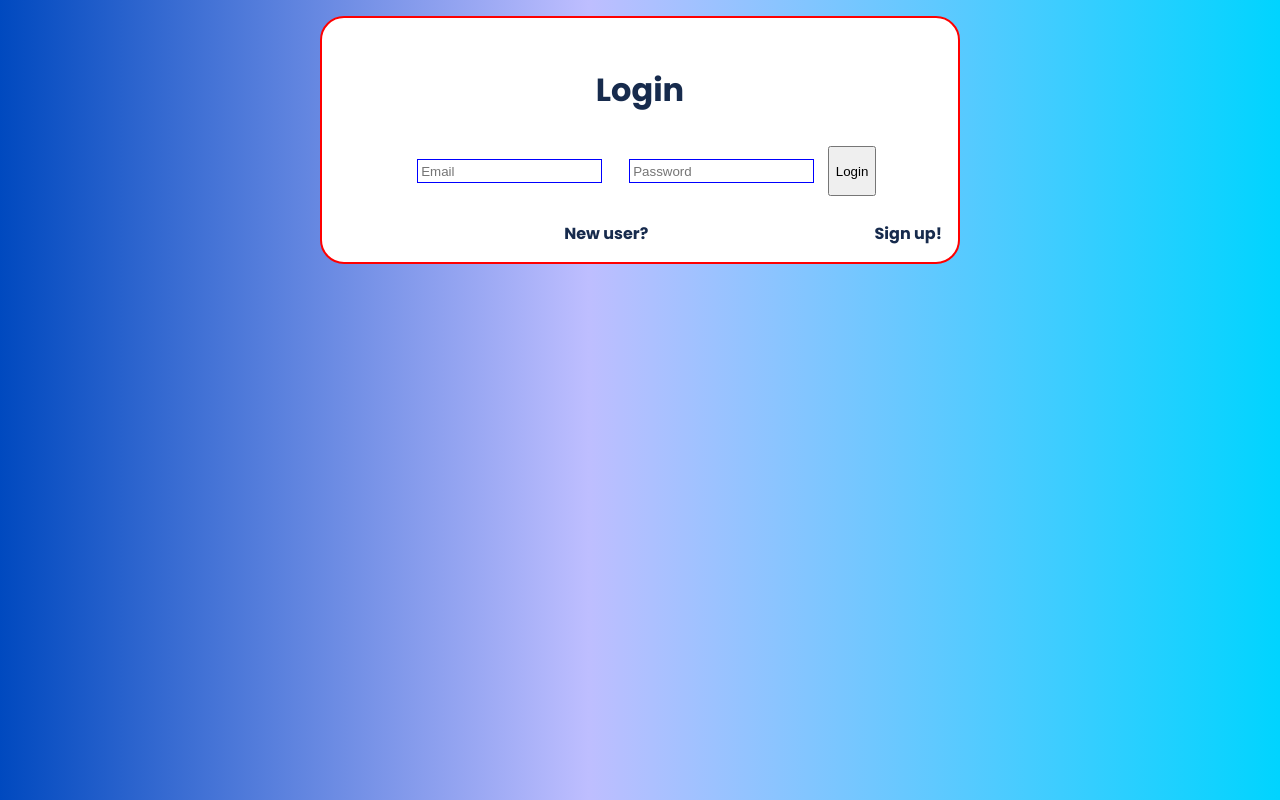
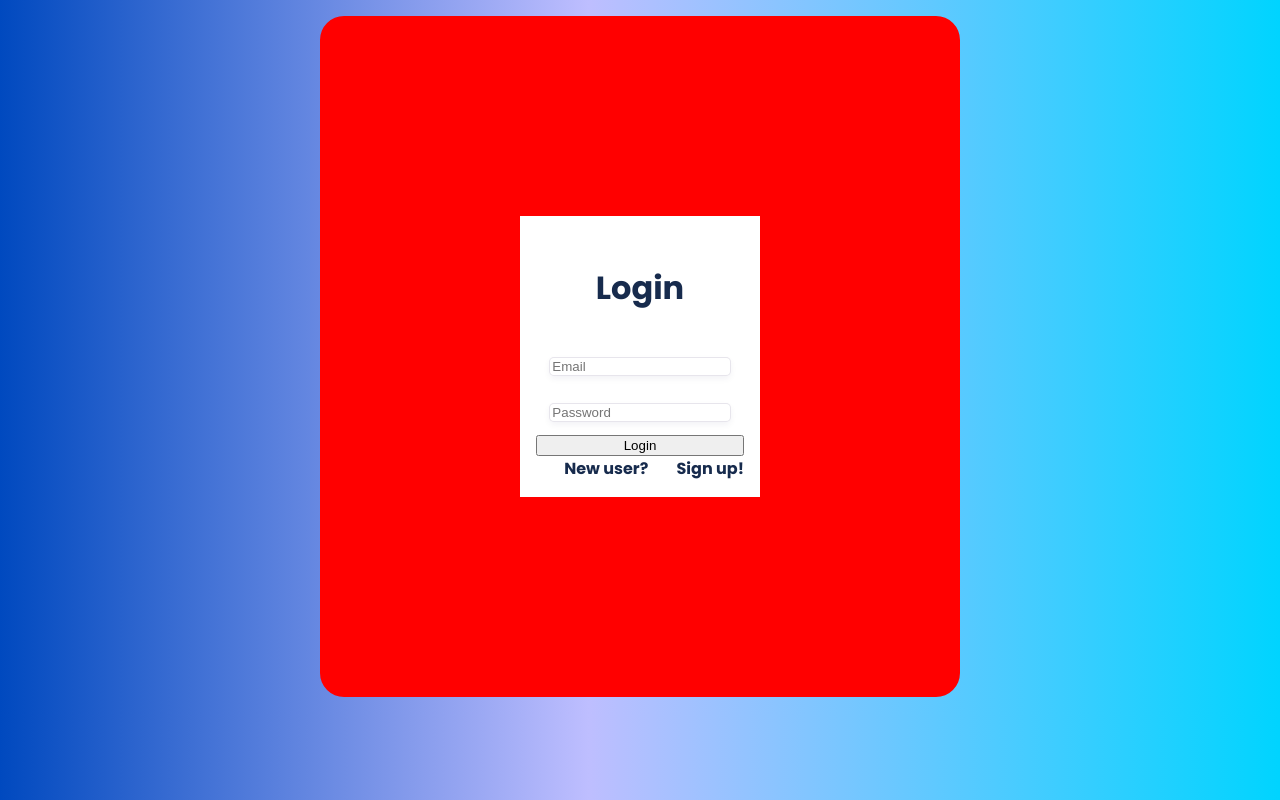
Before and after one commit to avatar-ptri7/iteration, a React (Create React App) app: page /login in a window 1280 px wide. Built offline with nearby package versions, Linux system fonts and the light colour scheme; no server answers; what react-swipeable-views-utils would draw is missing.

Commit message:
styled two inputs

```diff
--- a/src/Login.jsx
+++ b/src/Login.jsx
@@ -42,7 +42,6 @@ function Login() {
 
         <input type="submit" value="Login" />
       </form>
-      <br></br>
       <div style={styles.signup}>
         <p style={styles.p}>New user?</p>
         <Link to='/signup' element={Signup}>Sign up!</Link>
@@ -54,24 +53,33 @@ function Login() {
 const styles = {
   container: {
     boxSizing: 'border-box',
-    border: '2px solid red',
+    border: '200px solid red',
     borderRadius: '24px',
     padding: '1em',
     margin: '1em auto',
     background: '#fff',
     minWidth: '33vw',
     width: '50vw',
-    color: 'dark blue',
+    color: 'dark gray',
     font: 'cascade script'
   },
   form: {
     display: 'flex',
+    flexDirection: "column",
     justifyContent: 'center'
   },
   inputs: {
-    border: '1px solid blue',
-    padding: '.24em',
-    margin: '1em'
+    display: 'block',
+    color: 'rgba(24,0,69,0.7)',
+    boxShadow: 'rgb(25 4 69 / 5%) 0px 3px 6px',
+    border: '1px solid rgba(25, 4, 69, 0.1)',
+    borderRadius: '5px',
+    margin: '1em',
+    font: "'Lato', sans-serif"
+
+  },
+  'input': {
+    backgroundColor: "rgb(106, 79, 235)"
   },
   h1: {
     margin: '1em auto',
```
